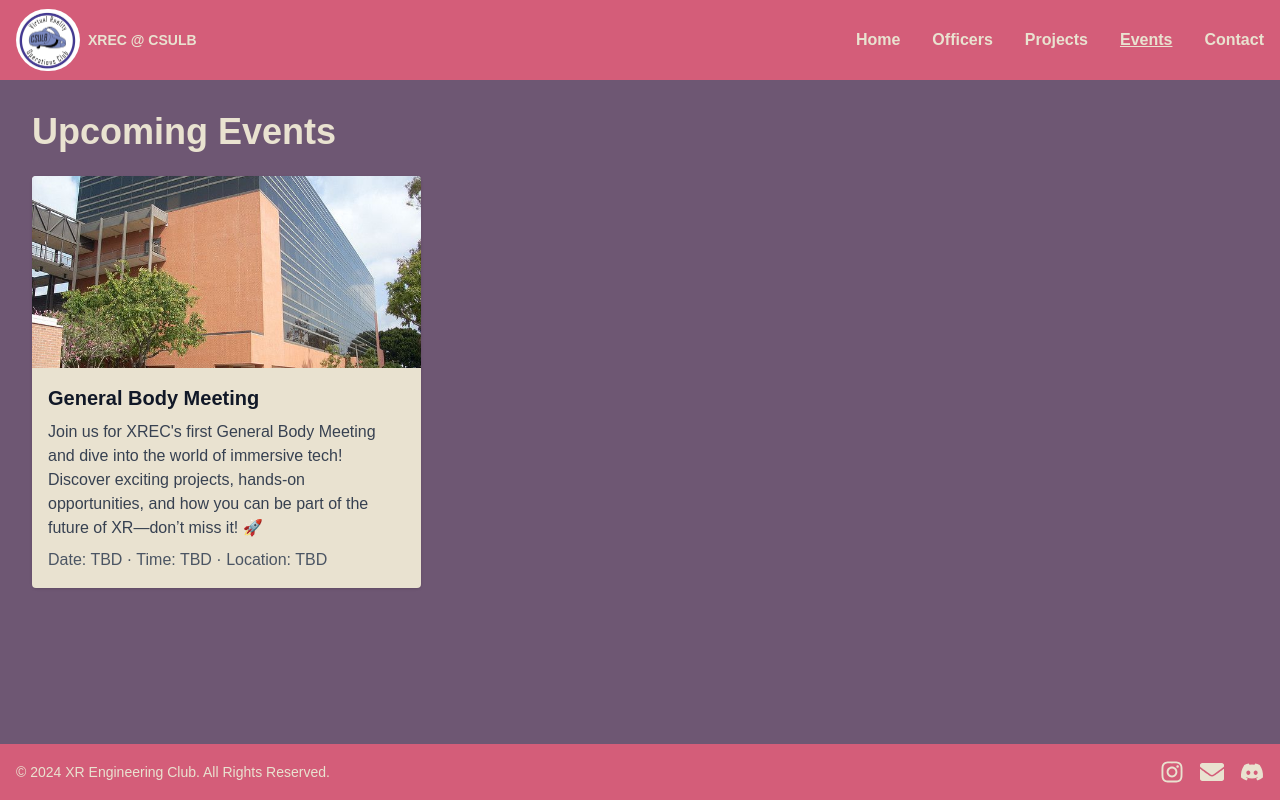
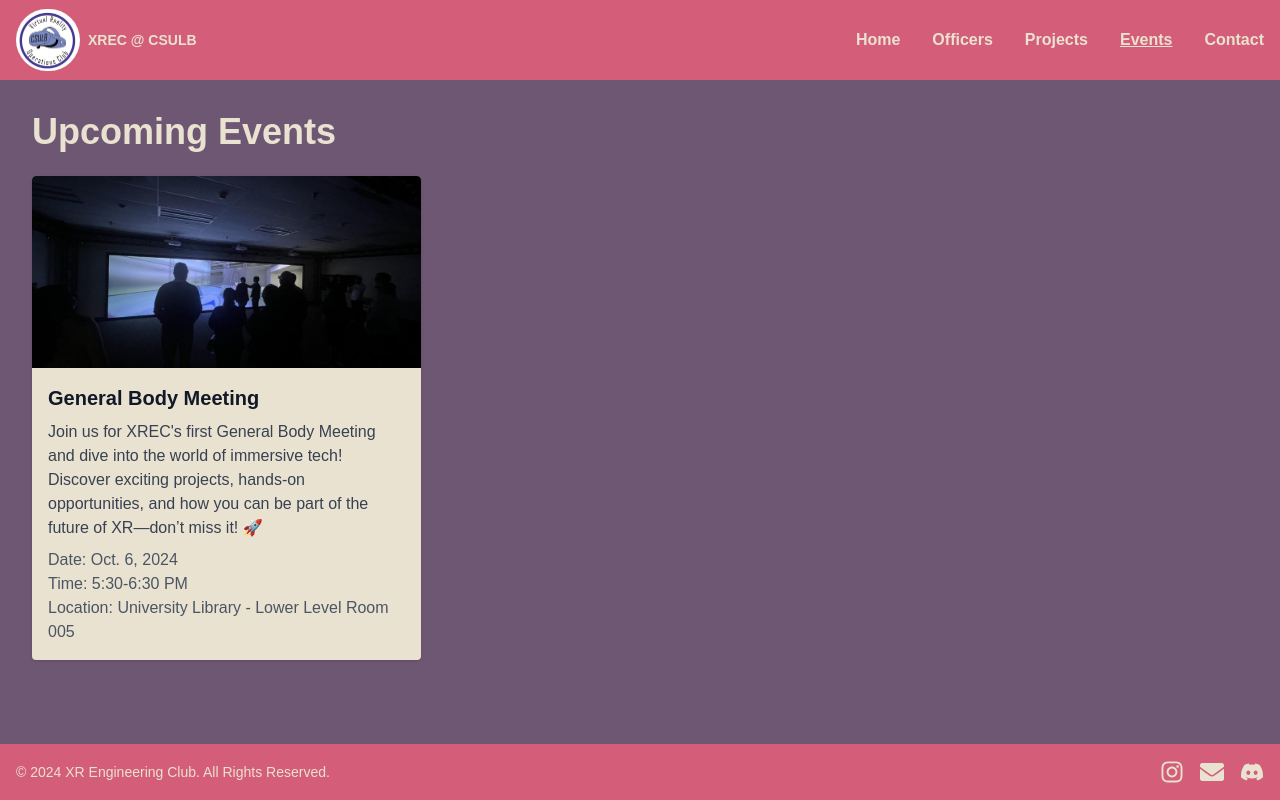
Before and after one commit to chuckmilton/xrec-website, a Next.js app: page /events in a window 1280 px wide. Built offline with nearby package versions, Linux system fonts and the light colour scheme.

Commit message:
Update event

```diff
--- a/src/app/events/page.js
+++ b/src/app/events/page.js
@@ -2,12 +2,12 @@ import Image from 'next/image'
 
 const events = [
   {
-    date: 'Date: TBD',
-    time: 'Time: TBD',
+    date: 'Oct. 6, 2024',
+    time: '5:30-6:30 PM',
     title: 'General Body Meeting',
     description: "Join us for XREC's first General Body Meeting and dive into the world of immersive tech! Discover exciting projects, hands-on opportunities, and how you can be part of the future of XR—don’t miss it! 🚀",
-    location: 'Location: TBD',
-    image: '/images/ecs.jpg', // Ensure this image exists in your public/images directory
+    location: 'University Library - Lower Level Room 005',
+    image: '/images/ispacebg.jpg', // Ensure this image exists in your public/images directory
   },
   // Add more events as needed
 ]
@@ -34,7 +34,13 @@ export default function Events() {
                 <h3 className="text-xl font-semibold mb-2">{event.title}</h3>
                 <p className="text-gray-700 mb-2">{event.description}</p>
                 <p className="text-gray-600">
-                  {event.date} &middot; {event.time} &middot; {event.location}
+                  Date: {event.date}
+                </p>
+                <p className="text-gray-600">
+                  Time: {event.time}
+                </p>
+                <p className="text-gray-600">
+                  Location: {event.location}
                 </p>
               </div>
             </div>
```
Also changed, not shown: public/images/ispacebg.jpg (added).
